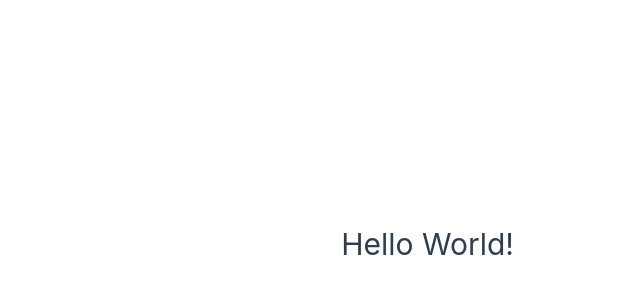
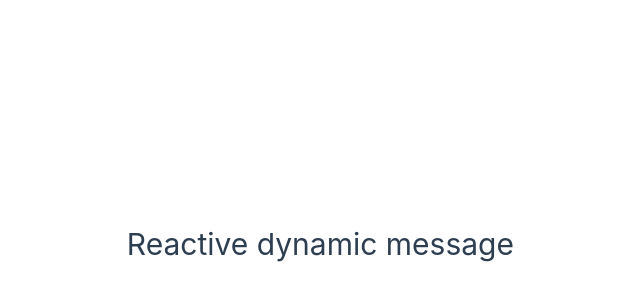
Before and after one commit to Hashara13/Vue-Docs, a Vue app: page / in a window 1280 px wide. Shown: the part 156-456 px from the top of the page, without its empty margins (126-766 px from the left). Built offline with nearby package versions, Linux system fonts and the light colour scheme.

Commit message:
dynamic binding

```diff
--- a/src/App.vue
+++ b/src/App.vue
@@ -1,3 +1,8 @@
+<script setup>
+import {ref} from 'vue'
+const message=ref('Reactive dynamic message')
+</script>
+
 <template>
-  <h1>Hello World!</h1>
+  <h1>{{message}}</h1>
 </template>
```
